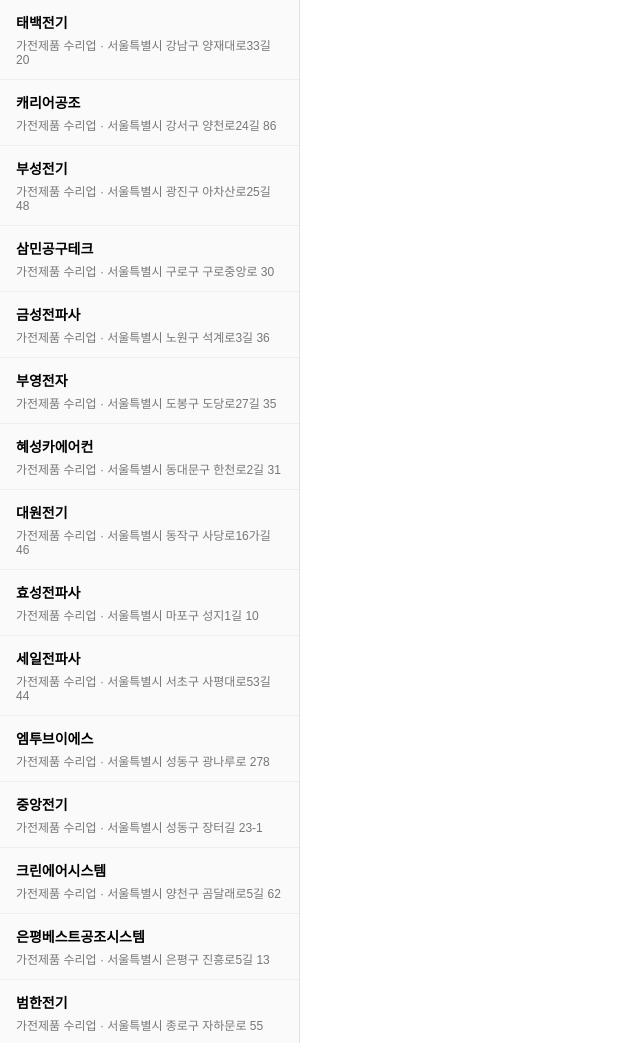
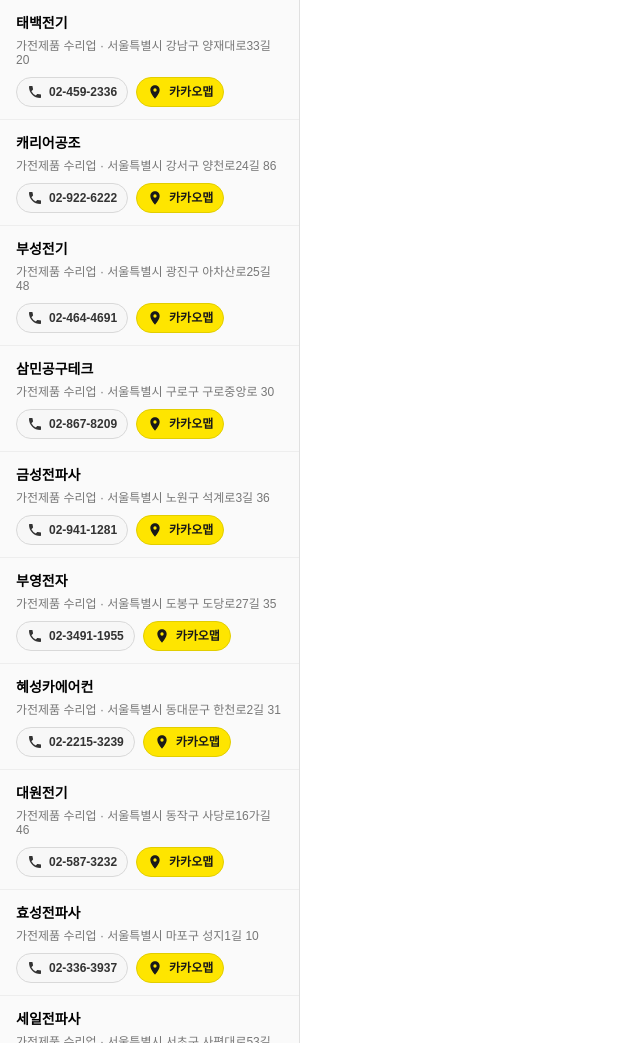
Before and after one commit to gochi-maker/gochimap, a Flask app: page / in a window 1280 px wide. Shown: the part 119-1162 px from the top of the page, without its empty margins (0-640 px from the left). Run offline with Flask 3, Linux system fonts and the light colour scheme.

Commit message:
지도 위치 포커스, 카카오맵 및 전화번호 추가

```diff
--- a/local_store.py
+++ b/local_store.py
@@ -48,6 +48,8 @@ class LocalPlacesStore:
                         "url": row.get("url", ""),
                         "lat": lat,
                         "lng": lng,
+                        "tel": row.get("tel", ""),
+                        "kakaomap": row.get("kakaomap", ""),
                     }
                 )
 
--- a/static/css/style.css
+++ b/static/css/style.css
@@ -160,6 +160,10 @@ main {
   color: #777;
 }
 
+#place-list .place-item .place-contact-row {
+  margin-top: 10px;
+}
+
 #place-list .empty {
   padding: 24px 16px;
   color: #999;
@@ -184,3 +188,100 @@ main {
   box-shadow: 0 2px 8px rgba(0, 0, 0, 0.35);
   cursor: pointer;
 }
+
+.place-contact-row {
+  display: flex;
+  flex-wrap: wrap;
+  gap: 8px;
+}
+
+.place-inline-link {
+  display: inline-flex;
+  align-items: center;
+  gap: 6px;
+  padding: 6px 10px;
+  border-radius: 999px;
+  background: #fff;
+  border: 1px solid #d9d9d9;
+  color: #333;
+  font-size: 12px;
+  font-weight: 600;
+  text-decoration: none;
+  line-height: 1;
+}
+
+.place-inline-link:hover {
+  border-color: #000;
+}
+
+.place-inline-link-phone {
+  background: #f7f7f7;
+}
+
+.place-inline-link-kakao {
+  background: #fee500;
+  border-color: #e2ce00;
+  color: #191919;
+}
+
+.place-inline-icon {
+  display: inline-flex;
+  align-items: center;
+  justify-content: center;
+  width: 16px;
+  height: 16px;
+}
+
+.place-inline-icon svg {
+  width: 16px;
+  height: 16px;
+  fill: currentColor;
+}
+
+.place-inline-icon-kakao {
+  color: #191919;
+}
+
+.place-info-window {
+  min-width: 220px;
+  padding: 10px 12px;
+}
+
+.place-info-window-name {
+  display: block;
+  font-size: 14px;
+}
+
+.place-info-window-category {
+  display: block;
+  margin-top: 4px;
+  font-size: 12px;
+  color: #666;
+}
+
+.place-info-window-address {
+  display: block;
+  margin-top: 4px;
+  font-size: 12px;
+  color: #333;
+}
+
+.place-info-window-description {
+  margin: 8px 0 0;
+  font-size: 12px;
+  color: #555;
+}
+
+.place-info-window-contact {
+  margin-top: 10px;
+}
+
+.place-info-window-actions {
+  margin-top: 8px;
+}
+
+@media (max-width: 900px) {
+  #place-list {
+    width: 260px;
+  }
+}
--- a/static/js/app.js
+++ b/static/js/app.js
@@ -14,6 +14,16 @@ const state = {
 // 클러스터 마커 아이콘: 개수 구간(10/100/1000)에 따라 점점 커지는 원형 배지 4단계.
 const CLUSTER_ICON_SIZES = [32, 40, 52, 64];
 const CLUSTER_INDEX_GENERATOR = [10, 100, 1000];
+const PHONE_ICON = `
+  <svg viewBox="0 0 24 24" aria-hidden="true">
+    <path d="M6.62 10.79a15.05 15.05 0 0 0 6.59 6.59l2.2-2.2a1 1 0 0 1 1.01-.24c1.11.37 2.3.56 3.58.56a1 1 0 0 1 1 1V20a1 1 0 0 1-1 1C10.61 21 3 13.39 3 4a1 1 0 0 1 1-1h3.5a1 1 0 0 1 1 1c0 1.28.19 2.47.56 3.58a1 1 0 0 1-.24 1.01l-2.2 2.2Z"></path>
+  </svg>
+`;
+const MAP_ICON = `
+  <svg viewBox="0 0 24 24" aria-hidden="true">
+    <path d="M12 2C8.14 2 5 5.14 5 9c0 5.02 6.15 11.97 6.41 12.26a.8.8 0 0 0 1.18 0C12.85 20.97 19 14.02 19 9c0-3.86-3.14-7-7-7Zm0 9.5A2.5 2.5 0 1 1 12 6.5a2.5 2.5 0 0 1 0 5Z"></path>
+  </svg>
+`;
 
 function makeClusterIcon(size) {
   return {
@@ -44,18 +54,98 @@ function clearMarkers() {
   state.markers = [];
 }
 
+function escapeHtml(value) {
+  return String(value || "").replace(/[&<>"']/g, (char) => {
+    const entityMap = {
+      "&": "&amp;",
+      "<": "&lt;",
+      ">": "&gt;",
+      '"': "&quot;",
+      "'": "&#39;",
+    };
+    return entityMap[char];
+  });
+}
+
+function normalizeExternalUrl(value) {
+  const url = String(value || "").trim();
+  return /^https?:\/\//i.test(url) ? url : "";
+}
+
+function normalizePhoneHref(value) {
+  return String(value || "").replace(/[^0-9+]/g, "");
+}
+
+function buildPhoneLink(phone) {
+  if (!phone) {
+    return "";
+  }
+
+  const href = normalizePhoneHref(phone);
+  if (!href) {
+    return "";
+  }
+
+  return `
+    <a class="place-inline-link place-inline-link-phone" href="tel:${escapeHtml(href)}">
+      <span class="place-inline-icon" aria-hidden="true">${PHONE_ICON}</span>
+      <span>${escapeHtml(phone)}</span>
+    </a>
+  `;
+}
+
+function buildKakaoLink(url) {
+  const href = normalizeExternalUrl(url);
+  if (!href) {
+    return "";
+  }
+
+  return `
+    <a class="place-inline-link place-inline-link-kakao" href="${escapeHtml(href)}" target="_blank" rel="noopener">
+      <span class="place-inline-icon place-inline-icon-kakao" aria-hidden="true">${MAP_ICON}</span>
+      <span>카카오맵</span>
+    </a>
+  `;
+}
+
+function buildUrlLink(url) {
+  const href = normalizeExternalUrl(url);
+  if (!href) {
+    return "";
+  }
+
+  return `
+    <a class="place-inline-link" href="${escapeHtml(href)}" target="_blank" rel="noopener">
+      <span>링크 바로가기</span>
+    </a>
+  `;
+}
+
+function buildContactRow(place) {
+  const items = [buildPhoneLink(place.tel), buildKakaoLink(place.kakaomap)].filter(Boolean);
+  if (items.length === 0) {
+    return "";
+  }
+
+  return `<div class="place-contact-row">${items.join("")}</div>`;
+}
+
+function bindItemLinks(container) {
+  container.querySelectorAll("a").forEach((link) => {
+    link.addEventListener("click", (event) => event.stopPropagation());
+  });
+}
+
 function buildInfoContent(place) {
-  const safe = (value) => (value ? value.replace(/</g, "&lt;") : "");
-  const link = place.url
-    ? `<a href="${safe(place.url)}" target="_blank" rel="noopener">바로가기</a>`
-    : "";
+  const actions = [buildKakaoLink(place.kakaomap), buildUrlLink(place.url)].filter(Boolean);
   return `
-    <div style="padding:10px 12px;min-width:180px;">
-      <strong>${safe(place.name)}</strong><br/>
-      <span style="font-size:12px;color:#666;">${safe(place.category)}</span><br/>
-      <span style="font-size:12px;">${safe(place.address)}</span>
-      ${place.description ? `<p style="font-size:12px;margin:6px 0 0;">${safe(place.description)}</p>` : ""}
-      ${link}
+    <div class="place-info-window">
+      <strong class="place-info-window-name">${escapeHtml(place.name)}</strong>
+      <span class="place-info-window-category">${escapeHtml(place.category)}</span>
+      <span class="place-info-window-address">${escapeHtml(place.address)}</span>
+      ${place.description ? `<p class="place-info-window-description">${escapeHtml(place.description)}</p>` : ""}
+      ${place.tel ? `<div class="place-info-window-contact">${buildPhoneLink(place.tel)}</div>` : ""}
+      ${actions.length > 0 ? `<div class="place-contact-row place-info-window-actions">${actions.join("")}</div>` : ""}
     </div>
   `;
 }
@@ -67,6 +157,42 @@ function focusPlace(place) {
   state.map.panTo(position);
   state.infoWindow.setContent(buildInfoContent(place));
   state.infoWindow.open(state.map, position);
+}
+
+function resetMapViewport() {
+  if (!state.map) return;
+  state.infoWindow.close();
+  state.map.setCenter(new naver.maps.LatLng(SEOUL_CENTER.lat, SEOUL_CENTER.lng));
+  state.map.setZoom(11);
+}
+
+function focusMapToPlaces(places) {
+  if (!state.map) return;
+
+  if (!places.length) {
+    if (!state.selectedDistrict && !state.selectedDong) {
+      resetMapViewport();
+    }
+    return;
+  }
+
+  state.infoWindow.close();
+
+  if (places.length === 1) {
+    const position = new naver.maps.LatLng(places[0].lat, places[0].lng);
+    state.map.panTo(position);
+    state.map.setZoom(15);
+    return;
+  }
+
+  const firstPosition = new naver.maps.LatLng(places[0].lat, places[0].lng);
+  const bounds = new naver.maps.LatLngBounds(firstPosition, firstPosition);
+
+  places.slice(1).forEach((place) => {
+    bounds.extend(new naver.maps.LatLng(place.lat, place.lng));
+  });
+
+  state.map.fitBounds(bounds);
 }
 
 function renderMarkers(places) {
@@ -112,11 +238,14 @@ function renderList(places) {
   places.forEach((place, index) => {
     const item = document.createElement("div");
     item.className = "place-item";
+    const meta = `${place.category || ""}${place.address ? ` ${place.category ? "· " : ""}${place.address}` : ""}`;
     item.innerHTML = `
-      <div class="place-name">${place.name}</div>
-      <div class="place-meta">${place.category || ""} ${place.address ? "· " + place.address : ""}</div>
+      <div class="place-name">${escapeHtml(place.name)}</div>
+      <div class="place-meta">${escapeHtml(meta.trim())}</div>
+      ${buildContactRow(place)}
     `;
     item.addEventListener("click", () => focusPlace(place, state.markers[index]));
+    bindItemLinks(item);
     listEl.appendChild(item);
   });
 }
@@ -156,7 +285,7 @@ async function fetchDistricts() {
   return data.districts;
 }
 
-async function search(query) {
+async function search(query, options = {}) {
   const countEl = document.getElementById("result-count");
   // 검색어가 있으면 카테고리 필터는 무시하고 전체에서 검색한다.
   const categoryParams = query ? [] : Array.from(state.selectedCategories);
@@ -165,6 +294,13 @@ async function search(query) {
     const places = await fetchPlaces(query, categoryParams, state.selectedDistrict, state.selectedDong);
     if (state.map) {
       renderMarkers(places);
+      if (options.focusViewport) {
+        if (state.selectedDistrict || state.selectedDong) {
+          focusMapToPlaces(places);
+        } else {
+          resetMapViewport();
+        }
+      }
     }
     renderList(places);
     countEl.textContent = `${places.length}개 결과`;
@@ -238,13 +374,17 @@ function renderLocationFilter(districts) {
     state.selectedDistrict = districtSelect.value;
     state.selectedDong = "";
     populateDongOptions(state.selectedDistrict);
-    search(document.getElementById("search-input").value.trim());
+    search(document.getElementById("search-input").value.trim(), {
+      focusViewport: true,
+    });
   });
 
   const dongSelect = document.getElementById("dong-select");
   dongSelect.addEventListener("change", () => {
     state.selectedDong = dongSelect.value;
-    search(document.getElementById("search-input").value.trim());
+    search(document.getElementById("search-input").value.trim(), {
+      focusViewport: true,
+    });
   });
 }
 
```
Also changed, not shown: export_places.py (+53 -3 lines), sheets.py (+20 -0 lines), data/places.csv.
